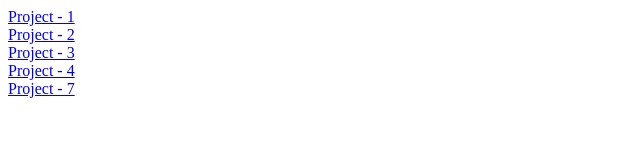
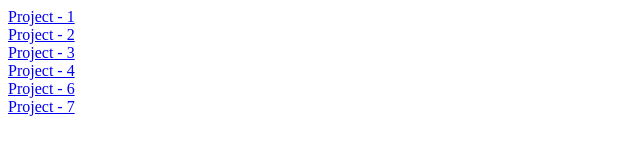
Before and after one commit to trajev/usm-challenge, a plain HTML site: page index.html in a window 1280 px wide. Shown: the full height of the page, 0-640 px from the left. Drawn offline with Linux system fonts and the light colour scheme.

Commit message:
final commit

```diff
--- a/index.html
+++ b/index.html
@@ -11,6 +11,7 @@
     <a href="./project2/index.html">Project - 2</a>  <br>
     <a href="./project3/index.html">Project - 3</a>  <br>
     <a href="./project4/index.html">Project - 4</a>  <br>
+    <a href="./project4/index.html">Project - 6</a>  <br>
     <a href="./project7/index.html">Project - 7</a>  <br>
 
 </body>
```
